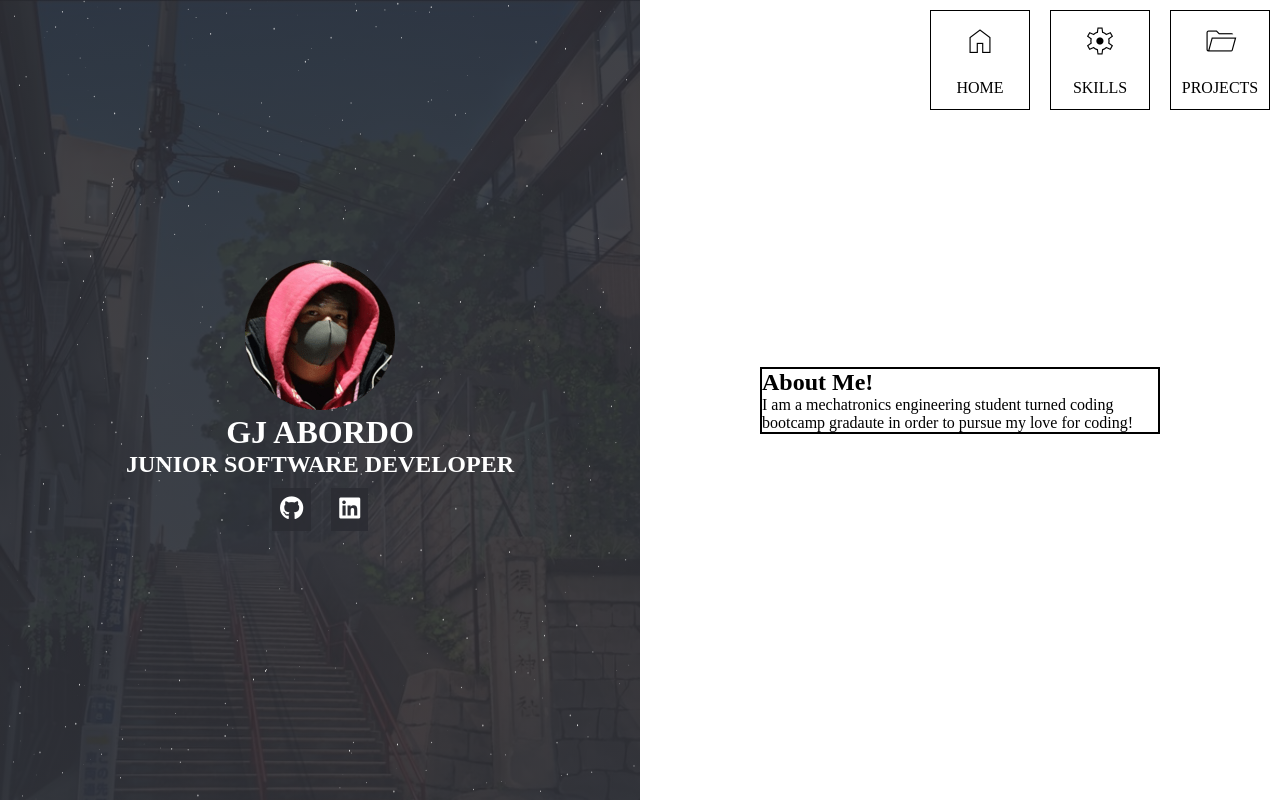
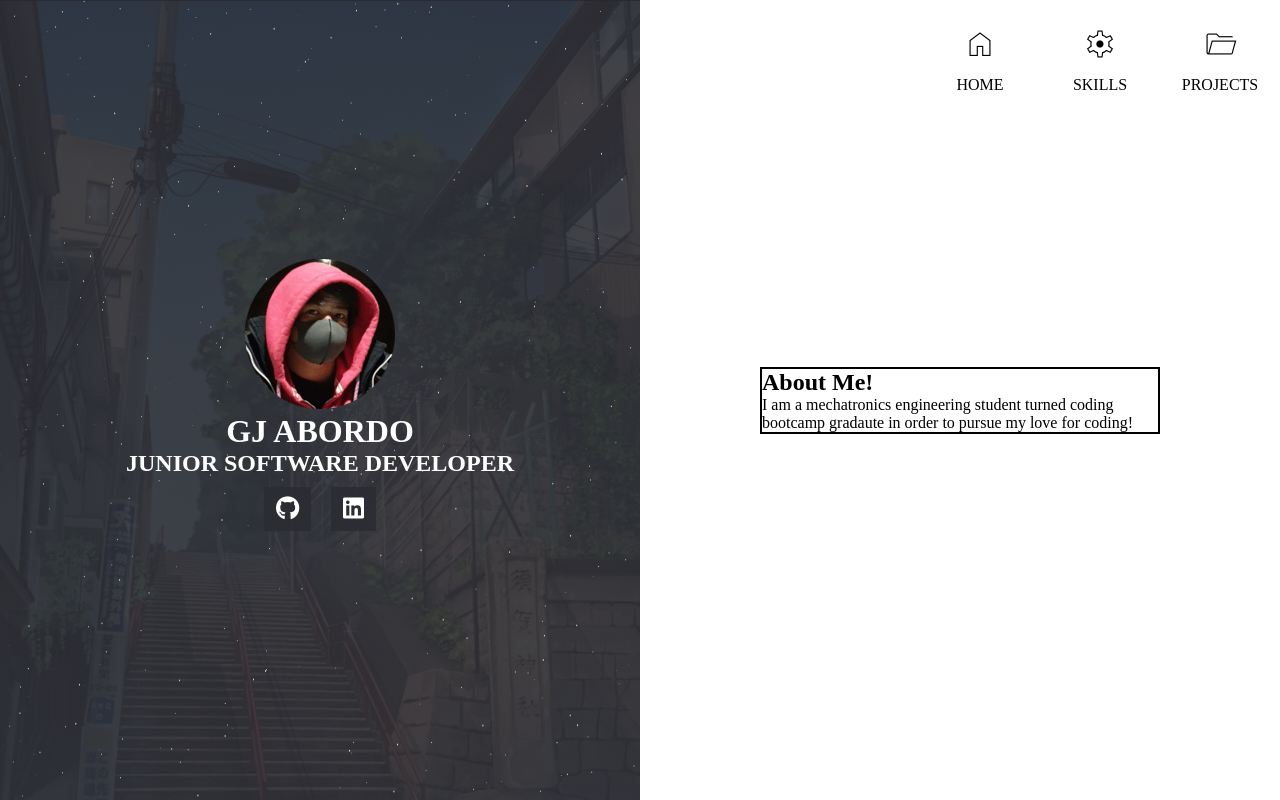
Before and after one commit to 26june/portfolio-website, a React (Create React App) app: page / in a window 1280 px wide. Built offline with nearby package versions, Linux system fonts and the light colour scheme.

Commit message:
update navbar styling

```diff
--- a/src/Components/common/Navbar.jsx
+++ b/src/Components/common/Navbar.jsx
@@ -5,21 +5,27 @@ import "../../Styles/Navbar.css";
 export default function Navbar() {
   return (
     <div className="Navbar">
-      <Link className="home-button" to={"/"}>
-        {/* <span className="home-button-icon"></span> */}
-        <span className="material-symbols-outlined">home</span>
+      <div className="home-button">
+        <Link to={"/"}>
+          {/* <span className="home-button-icon"></span> */}
+          <span className="material-symbols-outlined">home</span>
+        </Link>
         <p>HOME</p>
-      </Link>
+      </div>
 
-      <Link className="skills-button" to={"/skills"}>
-        <span className="material-symbols-outlined">settings</span>
+      <div className="skills-button">
+        <Link to={"/skills"}>
+          <span className="material-symbols-outlined">settings</span>
+        </Link>
         <p>SKILLS</p>
-      </Link>
+      </div>
 
-      <Link className="project-button" to={"/projects"}>
-        <span className="material-symbols-outlined">folder_open</span>
+      <div className="project-button">
+        <Link to={"/projects"}>
+          <span className="material-symbols-outlined">folder_open</span>
+        </Link>
         <p>PROJECTS</p>
-      </Link>
+      </div>
     </div>
   );
 }
--- a/src/Styles/Home.css
+++ b/src/Styles/Home.css
@@ -113,7 +113,7 @@ li a {
   border: 1px solid transparent;
   display: inline-block;
   font-size: 24px;
-  padding: 7px;
+  padding: 0.3em 0.45em;
 }
 
 canvas {
--- a/src/Styles/Navbar.css
+++ b/src/Styles/Navbar.css
@@ -7,7 +7,6 @@ a {
   text-decoration: none;
   outline: none;
   background-color: transparent;
-  border: 1px solid black;
 }
 
 .material-symbols-outlined {
@@ -23,7 +22,7 @@ a {
   justify-content: center;
   align-items: center;
   position: absolute;
-  gap: 20px 0px;
+  gap: 10px 0px;
   height: 100px;
   width: 100px;
   z-index: 3;
@@ -41,7 +40,6 @@ a {
 
 .Navbar a:hover {
   cursor: pointer;
-  border: 1px solid #ff6f61;
 }
 
 .Navbar a:hover > .material-symbols-outlined {
```
